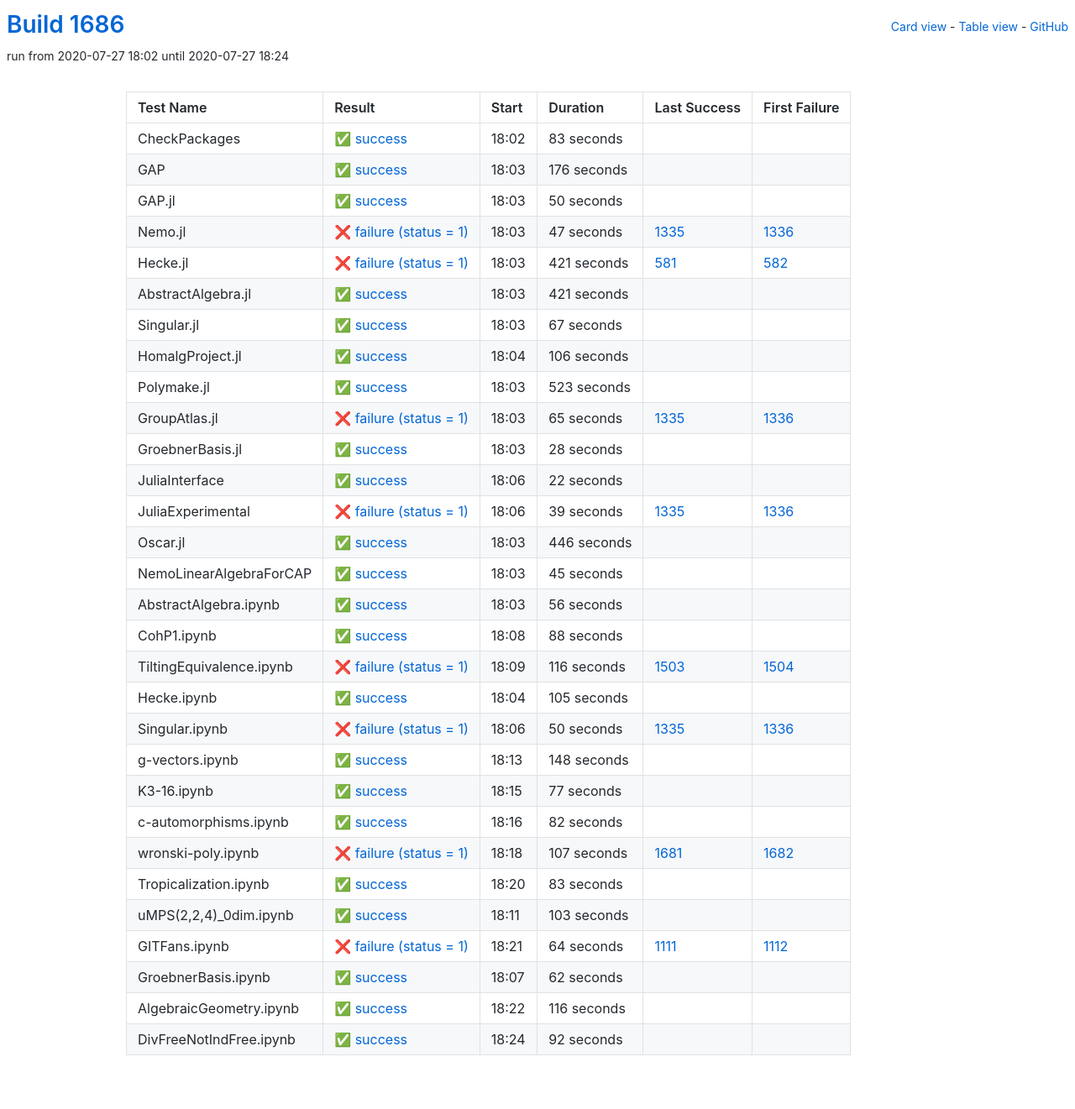
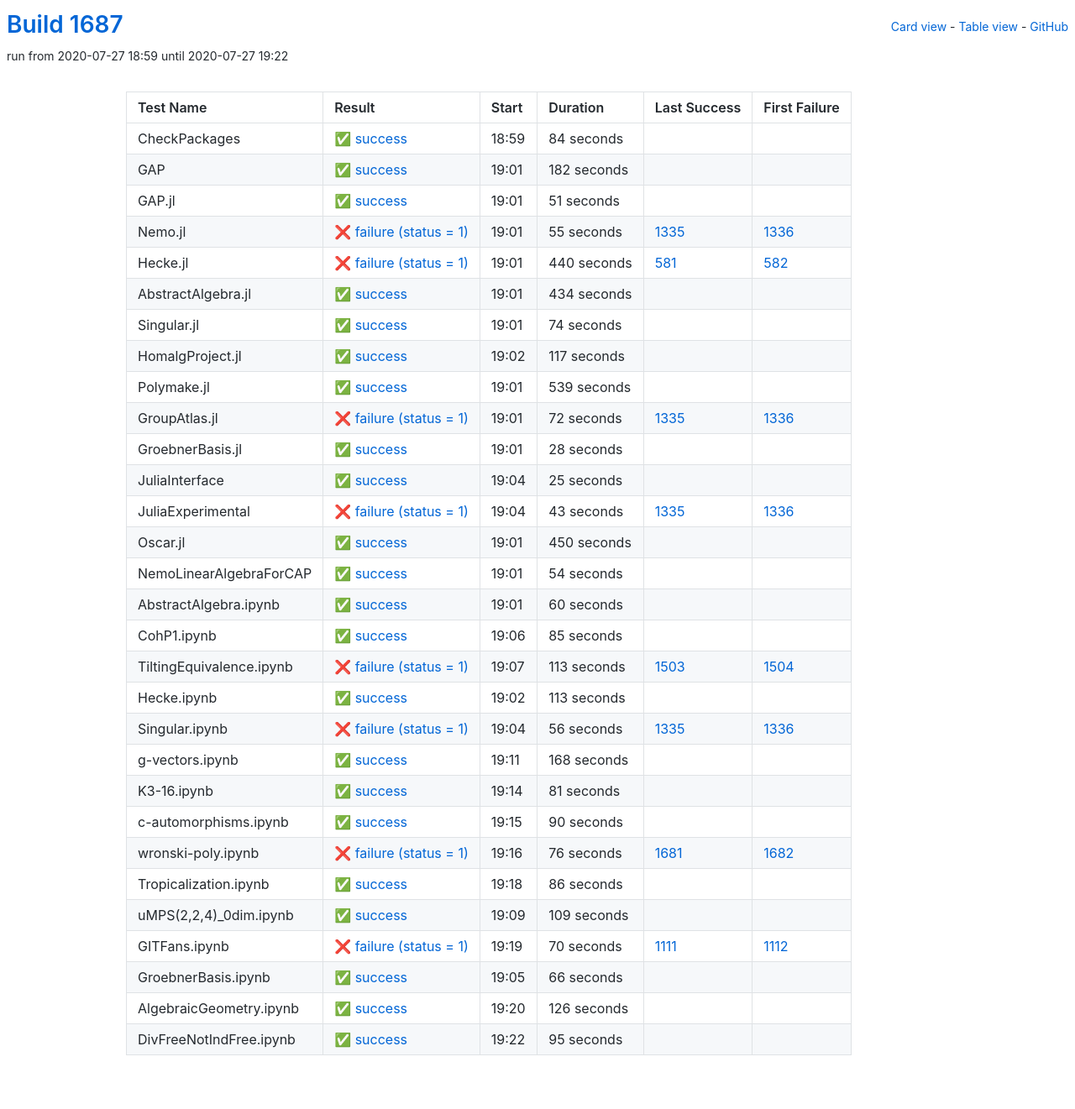
Before and after one commit to oscar-system/oscar-ci-status-1.4, a Jekyll site: the page built from table.html, in a window 1280 px wide. Shown: the whole page at 84% size. Built offline with Jekyll 4.4.1, drawn with Linux system fonts in a browser that asks for light colours.

Commit message:
Build #1687

```diff
--- a/_data/ci.yml
+++ b/_data/ci.yml
@@ -1,6 +1,6 @@
 ---
-build: 1686
-build_url: https://oscarci.mathematik.uni-kl.de/job/oscar-julia-1.4/1686/
+build: 1687
+build_url: https://oscarci.mathematik.uni-kl.de/job/oscar-julia-1.4/1687/
 job: oscar-julia-1.4
 organization: oscar-system
 repo: oscar-ci-status-1.4
@@ -8,128 +8,128 @@ repourl: https://github.com/oscar-system/oscar-ci-status-1.4
 tests:
 - name: CheckPackages
   id: checkpackages
-  log: https://oscarci.mathematik.uni-kl.de/job/oscar-julia-1.4/1686/artifact/logs/build-1686/CheckPackages.log
-  start: 2020-07-27 18:02
+  log: https://oscarci.mathematik.uni-kl.de/job/oscar-julia-1.4/1687/artifact/logs/build-1687/CheckPackages.log
+  start: 2020-07-27 18:59
   success: true
   exitcode: 0
   status: success
-  duration: 83
+  duration: 84
   last_success: false
   last_success_url:
   first_failure: false
   first_failure_url:
 - name: GAP
   id: gap
-  log: https://oscarci.mathematik.uni-kl.de/job/oscar-julia-1.4/1686/artifact/logs/build-1686/GAP.log
-  start: 2020-07-27 18:03
+  log: https://oscarci.mathematik.uni-kl.de/job/oscar-julia-1.4/1687/artifact/logs/build-1687/GAP.log
+  start: 2020-07-27 19:01
   success: true
   exitcode: 0
   status: success
-  duration: 176
+  duration: 182
   last_success: false
   last_success_url:
   first_failure: false
   first_failure_url:
 - name: GAP.jl
   id: gap-jl
-  log: https://oscarci.mathematik.uni-kl.de/job/oscar-julia-1.4/1686/artifact/logs/build-1686/GAP.jl.log
-  start: 2020-07-27 18:03
+  log: https://oscarci.mathematik.uni-kl.de/job/oscar-julia-1.4/1687/artifact/logs/build-1687/GAP.jl.log
+  start: 2020-07-27 19:01
   success: true
   exitcode: 0
   status: success
-  duration: 50
+  duration: 51
   last_success: false
   last_success_url:
   first_failure: false
   first_failure_url:
 - name: Nemo.jl
   id: nemo-jl
-  log: https://oscarci.mathematik.uni-kl.de/job/oscar-julia-1.4/1686/artifact/logs/build-1686/Nemo.jl.log
-  start: 2020-07-27 18:03
+  log: https://oscarci.mathematik.uni-kl.de/job/oscar-julia-1.4/1687/artifact/logs/build-1687/Nemo.jl.log
+  start: 2020-07-27 19:01
   success: false
   exitcode: 1
   status: failure
-  duration: 47
+  duration: 55
   last_success: 1335
   last_success_url: https://oscarci.mathematik.uni-kl.de/job/oscar-julia-1.4/1335/
   first_failure: 1336
   first_failure_url: https://oscarci.mathematik.uni-kl.de/job/oscar-julia-1.4/1336/
 - name: Hecke.jl
   id: hecke-jl
-  log: https://oscarci.mathematik.uni-kl.de/job/oscar-julia-1.4/1686/artifact/logs/build-1686/Hecke.jl.log
-  start: 2020-07-27 18:03
+  log: https://oscarci.mathematik.uni-kl.de/job/oscar-julia-1.4/1687/artifact/logs/build-1687/Hecke.jl.log
+  start: 2020-07-27 19:01
   success: false
   exitcode: 1
   status: failure
-  duration: 421
+  duration: 440
   last_success: 581
   last_success_url: https://oscarci.mathematik.uni-kl.de/job/oscar-julia-1.4/581/
   first_failure: 582
   first_failure_url: https://oscarci.mathematik.uni-kl.de/job/oscar-julia-1.4/582/
 - name: AbstractAlgebra.jl
   id: abstractalgebra-jl
-  log: https://oscarci.mathematik.uni-kl.de/job/oscar-julia-1.4/1686/artifact/logs/build-1686/AbstractAlgebra.jl.log
-  start: 2020-07-27 18:03
+  log: https://oscarci.mathematik.uni-kl.de/job/oscar-julia-1.4/1687/artifact/logs/build-1687/AbstractAlgebra.jl.log
+  start: 2020-07-27 19:01
   success: true
   exitcode: 0
   status: success
-  duration: 421
+  duration: 434
   last_success: false
   last_success_url:
   first_failure: false
   first_failure_url:
 - name: Singular.jl
   id: singular-jl
-  log: https://oscarci.mathematik.uni-kl.de/job/oscar-julia-1.4/1686/artifact/logs/build-1686/Singular.jl.log
-  start: 2020-07-27 18:03
+  log: https://oscarci.mathematik.uni-kl.de/job/oscar-julia-1.4/1687/artifact/logs/build-1687/Singular.jl.log
+  start: 2020-07-27 19:01
   success: true
   exitcode: 0
   status: success
-  duration: 67
+  duration: 74
   last_success: false
   last_success_url:
   first_failure: false
   first_failure_url:
 - name: HomalgProject.jl
   id: homalgproject-jl
-  log: https://oscarci.mathematik.uni-kl.de/job/oscar-julia-1.4/1686/artifact/logs/build-1686/HomalgProject.jl.log
-  start: 2020-07-27 18:04
+  log: https://oscarci.mathematik.uni-kl.de/job/oscar-julia-1.4/1687/artifact/logs/build-1687/HomalgProject.jl.log
+  start: 2020-07-27 19:02
   success: true
   exitcode: 0
   status: success
-  duration: 106
+  duration: 117
   last_success: false
   last_success_url:
   first_failure: false
   first_failure_url:
 - name: Polymake.jl
   id: polymake-jl
-  log: https://oscarci.mathematik.uni-kl.de/job/oscar-julia-1.4/1686/artifact/logs/build-1686/Polymake.jl.log
-  start: 2020-07-27 18:03
+  log: https://oscarci.mathematik.uni-kl.de/job/oscar-julia-1.4/1687/artifact/logs/build-1687/Polymake.jl.log
+  start: 2020-07-27 19:01
   success: true
   exitcode: 0
   status: success
-  duration: 523
+  duration: 539
   last_success: false
   last_success_url:
   first_failure: false
   first_failure_url:
 - name: GroupAtlas.jl
   id: groupatlas-jl
-  log: https://oscarci.mathematik.uni-kl.de/job/oscar-julia-1.4/1686/artifact/logs/build-1686/GroupAtlas.jl.log
-  start: 2020-07-27 18:03
+  log: https://oscarci.mathematik.uni-kl.de/job/oscar-julia-1.4/1687/artifact/logs/build-1687/GroupAtlas.jl.log
+  start: 2020-07-27 19:01
   success: false
   exitcode: 1
   status: failure
-  duration: 65
+  duration: 72
   last_success: 1335
   last_success_url: https://oscarci.mathematik.uni-kl.de/job/oscar-julia-1.4/1335/
   first_failure: 1336
   first_failure_url: https://oscarci.mathematik.uni-kl.de/job/oscar-julia-1.4/1336/
 - name: GroebnerBasis.jl
   id: groebnerbasis-jl
-  log: https://oscarci.mathematik.uni-kl.de/job/oscar-julia-1.4/1686/artifact/logs/build-1686/GroebnerBasis.jl.log
-  start: 2020-07-27 18:03
+  log: https://oscarci.mathematik.uni-kl.de/job/oscar-julia-1.4/1687/artifact/logs/build-1687/GroebnerBasis.jl.log
+  start: 2020-07-27 19:01
   success: true
   exitcode: 0
   status: success
@@ -140,228 +140,228 @@ tests:
   first_failure_url:
 - name: JuliaInterface
   id: juliainterface
-  log: https://oscarci.mathematik.uni-kl.de/job/oscar-julia-1.4/1686/artifact/logs/build-1686/JuliaInterface.log
-  start: 2020-07-27 18:06
+  log: https://oscarci.mathematik.uni-kl.de/job/oscar-julia-1.4/1687/artifact/logs/build-1687/JuliaInterface.log
+  start: 2020-07-27 19:04
   success: true
   exitcode: 0
   status: success
-  duration: 22
+  duration: 25
   last_success: false
   last_success_url:
   first_failure: false
   first_failure_url:
 - name: JuliaExperimental
   id: juliaexperimental
-  log: https://oscarci.mathematik.uni-kl.de/job/oscar-julia-1.4/1686/artifact/logs/build-1686/JuliaExperimental.log
-  start: 2020-07-27 18:06
+  log: https://oscarci.mathematik.uni-kl.de/job/oscar-julia-1.4/1687/artifact/logs/build-1687/JuliaExperimental.log
+  start: 2020-07-27 19:04
   success: false
   exitcode: 1
   status: failure
-  duration: 39
+  duration: 43
   last_success: 1335
   last_success_url: https://oscarci.mathematik.uni-kl.de/job/oscar-julia-1.4/1335/
   first_failure: 1336
   first_failure_url: https://oscarci.mathematik.uni-kl.de/job/oscar-julia-1.4/1336/
 - name: Oscar.jl
   id: oscar-jl
-  log: https://oscarci.mathematik.uni-kl.de/job/oscar-julia-1.4/1686/artifact/logs/build-1686/Oscar.jl.log
-  start: 2020-07-27 18:03
+  log: https://oscarci.mathematik.uni-kl.de/job/oscar-julia-1.4/1687/artifact/logs/build-1687/Oscar.jl.log
+  start: 2020-07-27 19:01
   success: true
   exitcode: 0
   status: success
-  duration: 446
+  duration: 450
   last_success: false
   last_success_url:
   first_failure: false
   first_failure_url:
 - name: NemoLinearAlgebraForCAP
   id: nemolinearalgebraforcap
-  log: https://oscarci.mathematik.uni-kl.de/job/oscar-julia-1.4/1686/artifact/logs/build-1686/NemoLinearAlgebraForCAP.log
-  start: 2020-07-27 18:03
+  log: https://oscarci.mathematik.uni-kl.de/job/oscar-julia-1.4/1687/artifact/logs/build-1687/NemoLinearAlgebraForCAP.log
+  start: 2020-07-27 19:01
   success: true
   exitcode: 0
   status: success
-  duration: 45
+  duration: 54
   last_success: false
   last_success_url:
   first_failure: false
   first_failure_url:
 - name: AbstractAlgebra.ipynb
   id: abstractalgebra-ipynb
-  log: https://oscarci.mathematik.uni-kl.de/job/oscar-julia-1.4/1686/artifact/logs/build-1686/AbstractAlgebra.ipynb.log
-  start: 2020-07-27 18:03
+  log: https://oscarci.mathematik.uni-kl.de/job/oscar-julia-1.4/1687/artifact/logs/build-1687/AbstractAlgebra.ipynb.log
+  start: 2020-07-27 19:01
   success: true
   exitcode: 0
   status: success
-  duration: 56
+  duration: 60
   last_success: false
   last_success_url:
   first_failure: false
   first_failure_url:
 - name: CohP1.ipynb
   id: cohp1-ipynb
-  log: https://oscarci.mathematik.uni-kl.de/job/oscar-julia-1.4/1686/artifact/logs/build-1686/CohP1.ipynb.log
-  start: 2020-07-27 18:08
+  log: https://oscarci.mathematik.uni-kl.de/job/oscar-julia-1.4/1687/artifact/logs/build-1687/CohP1.ipynb.log
+  start: 2020-07-27 19:06
   success: true
   exitcode: 0
   status: success
-  duration: 88
+  duration: 85
   last_success: false
   last_success_url:
   first_failure: false
   first_failure_url:
 - name: TiltingEquivalence.ipynb
   id: tiltingequivalence-ipynb
-  log: https://oscarci.mathematik.uni-kl.de/job/oscar-julia-1.4/1686/artifact/logs/build-1686/TiltingEquivalence.ipynb.log
-  start: 2020-07-27 18:09
+  log: https://oscarci.mathematik.uni-kl.de/job/oscar-julia-1.4/1687/artifact/logs/build-1687/TiltingEquivalence.ipynb.log
+  start: 2020-07-27 19:07
   success: false
   exitcode: 1
   status: failure
-  duration: 116
+  duration: 113
   last_success: 1503
   last_success_url: https://oscarci.mathematik.uni-kl.de/job/oscar-julia-1.4/1503/
   first_failure: 1504
   first_failure_url: https://oscarci.mathematik.uni-kl.de/job/oscar-julia-1.4/1504/
 - name: Hecke.ipynb
   id: hecke-ipynb
-  log: https://oscarci.mathematik.uni-kl.de/job/oscar-julia-1.4/1686/artifact/logs/build-1686/Hecke.ipynb.log
-  start: 2020-07-27 18:04
+  log: https://oscarci.mathematik.uni-kl.de/job/oscar-julia-1.4/1687/artifact/logs/build-1687/Hecke.ipynb.log
+  start: 2020-07-27 19:02
   success: true
   exitcode: 0
   status: success
-  duration: 105
+  duration: 113
   last_success: false
   last_success_url:
   first_failure: false
   first_failure_url:
 - name: Singular.ipynb
   id: singular-ipynb
-  log: https://oscarci.mathematik.uni-kl.de/job/oscar-julia-1.4/1686/artifact/logs/build-1686/Singular.ipynb.log
-  start: 2020-07-27 18:06
+  log: https://oscarci.mathematik.uni-kl.de/job/oscar-julia-1.4/1687/artifact/logs/build-1687/Singular.ipynb.log
+  start: 2020-07-27 19:04
   success: false
   exitcode: 1
   status: failure
-  duration: 50
+  duration: 56
   last_success: 1335
   last_success_url: https://oscarci.mathematik.uni-kl.de/job/oscar-julia-1.4/1335/
   first_failure: 1336
   first_failure_url: https://oscarci.mathematik.uni-kl.de/job/oscar-julia-1.4/1336/
 - name: g-vectors.ipynb
   id: g-vectors-ipynb
-  log: https://oscarci.mathematik.uni-kl.de/job/oscar-julia-1.4/1686/artifact/logs/build-1686/g-vectors.ipynb.log
-  start: 2020-07-27 18:13
+  log: https://oscarci.mathematik.uni-kl.de/job/oscar-julia-1.4/1687/artifact/logs/build-1687/g-vectors.ipynb.log
+  start: 2020-07-27 19:11
   success: true
   exitcode: 0
   status: success
-  duration: 148
+  duration: 168
   last_success: false
   last_success_url:
   first_failure: false
   first_failure_url:
 - name: K3-16.ipynb
   id: k3-16-ipynb
-  log: https://oscarci.mathematik.uni-kl.de/job/oscar-julia-1.4/1686/artifact/logs/build-1686/K3-16.ipynb.log
-  start: 2020-07-27 18:15
+  log: https://oscarci.mathematik.uni-kl.de/job/oscar-julia-1.4/1687/artifact/logs/build-1687/K3-16.ipynb.log
+  start: 2020-07-27 19:14
   success: true
   exitcode: 0
   status: success
-  duration: 77
+  duration: 81
   last_success: false
   last_success_url:
   first_failure: false
   first_failure_url:
 - name: c-automorphisms.ipynb
   id: c-automorphisms-ipynb
-  log: https://oscarci.mathematik.uni-kl.de/job/oscar-julia-1.4/1686/artifact/logs/build-1686/c-automorphisms.ipynb.log
-  start: 2020-07-27 18:16
+  log: https://oscarci.mathematik.uni-kl.de/job/oscar-julia-1.4/1687/artifact/logs/build-1687/c-automorphisms.ipynb.log
+  start: 2020-07-27 19:15
   success: true
   exitcode: 0
   status: success
-  duration: 82
+  duration: 90
   last_success: false
   last_success_url:
   first_failure: false
   first_failure_url:
 - name: wronski-poly.ipynb
   id: wronski-poly-ipynb
-  log: https://oscarci.mathematik.uni-kl.de/job/oscar-julia-1.4/1686/artifact/logs/build-1686/wronski-poly.ipynb.log
-  start: 2020-07-27 18:18
+  log: https://oscarci.mathematik.uni-kl.de/job/oscar-julia-1.4/1687/artifact/logs/build-1687/wronski-poly.ipynb.log
+  start: 2020-07-27 19:16
   success: false
   exitcode: 1
   status: failure
-  duration: 107
+  duration: 76
   last_success: 1681
   last_success_url: https://oscarci.mathematik.uni-kl.de/job/oscar-julia-1.4/1681/
   first_failure: 1682
   first_failure_url: https://oscarci.mathematik.uni-kl.de/job/oscar-julia-1.4/1682/
 - name: Tropicalization.ipynb
   id: tropicalization-ipynb
-  log: https://oscarci.mathematik.uni-kl.de/job/oscar-julia-1.4/1686/artifact/logs/build-1686/Tropicalization.ipynb.log
-  start: 2020-07-27 18:20
+  log: https://oscarci.mathematik.uni-kl.de/job/oscar-julia-1.4/1687/artifact/logs/build-1687/Tropicalization.ipynb.log
+  start: 2020-07-27 19:18
   success: true
   exitcode: 0
   status: success
-  duration: 83
+  duration: 86
   last_success: false
   last_success_url:
   first_failure: false
   first_failure_url:
 - name: uMPS(2,2,4)_0dim.ipynb
   id: umps-2-2-4-0dim-ipynb
-  log: https://oscarci.mathematik.uni-kl.de/job/oscar-julia-1.4/1686/artifact/logs/build-1686/uMPS-2-2-4-_0dim.ipynb.log
-  start: 2020-07-27 18:11
+  log: https://oscarci.mathematik.uni-kl.de/job/oscar-julia-1.4/1687/artifact/logs/build-1687/uMPS-2-2-4-_0dim.ipynb.log
+  start: 2020-07-27 19:09
   success: true
   exitcode: 0
   status: success
-  duration: 103
+  duration: 109
   last_success: false
   last_success_url:
   first_failure: false
   first_failure_url:
 - name: GITFans.ipynb
   id: gitfans-ipynb
-  log: https://oscarci.mathematik.uni-kl.de/job/oscar-julia-1.4/1686/artifact/logs/build-1686/GITFans.ipynb.log
-  start: 2020-07-27 18:21
+  log: https://oscarci.mathematik.uni-kl.de/job/oscar-julia-1.4/1687/artifact/logs/build-1687/GITFans.ipynb.log
+  start: 2020-07-27 19:19
   success: false
   exitcode: 1
   status: failure
-  duration: 64
+  duration: 70
   last_success: 1111
   last_success_url: https://oscarci.mathematik.uni-kl.de/job/oscar-julia-1.4/1111/
   first_failure: 1112
   first_failure_url: https://oscarci.mathematik.uni-kl.de/job/oscar-julia-1.4/1112/
 - name: GroebnerBasis.ipynb
   id: groebnerbasis-ipynb
-  log: https://oscarci.mathematik.uni-kl.de/job/oscar-julia-1.4/1686/artifact/logs/build-1686/GroebnerBasis.ipynb.log
-  start: 2020-07-27 18:07
+  log: https://oscarci.mathematik.uni-kl.de/job/oscar-julia-1.4/1687/artifact/logs/build-1687/GroebnerBasis.ipynb.log
+  start: 2020-07-27 19:05
   success: true
   exitcode: 0
   status: success
-  duration: 62
+  duration: 66
   last_success: false
   last_success_url:
   first_failure: false
   first_failure_url:
 - name: AlgebraicGeometry.ipynb
   id: algebraicgeometry-ipynb
-  log: https://oscarci.mathematik.uni-kl.de/job/oscar-julia-1.4/1686/artifact/logs/build-1686/AlgebraicGeometry.ipynb.log
-  start: 2020-07-27 18:22
+  log: https://oscarci.mathematik.uni-kl.de/job/oscar-julia-1.4/1687/artifact/logs/build-1687/AlgebraicGeometry.ipynb.log
+  start: 2020-07-27 19:20
   success: true
   exitcode: 0
   status: success
-  duration: 116
+  duration: 126
   last_success: false
   last_success_url:
   first_failure: false
   first_failure_url:
 - name: DivFreeNotIndFree.ipynb
   id: divfreenotindfree-ipynb
-  log: https://oscarci.mathematik.uni-kl.de/job/oscar-julia-1.4/1686/artifact/logs/build-1686/DivFreeNotIndFree.ipynb.log
-  start: 2020-07-27 18:24
+  log: https://oscarci.mathematik.uni-kl.de/job/oscar-julia-1.4/1687/artifact/logs/build-1687/DivFreeNotIndFree.ipynb.log
+  start: 2020-07-27 19:22
   success: true
   exitcode: 0
   status: success
-  duration: 92
+  duration: 95
   last_success: false
   last_success_url:
   first_failure: false
```
Also changed, not shown: README.md.
